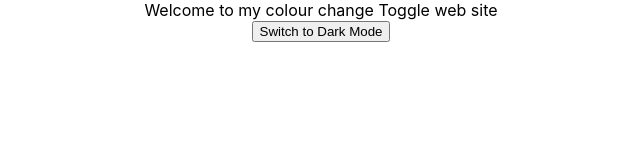
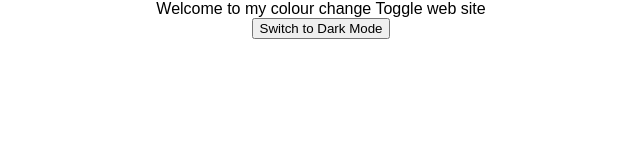
Before and after one commit to M-Saleh-N/light-dark-mode-toggle, a React (Create React App) app: page / in a window 1280 px wide. Shown: the top 160 px of the page, without its empty margins (319-959 px from the left). Built offline with nearby package versions, Linux system fonts and the light colour scheme.

Commit message:
styling the body

```diff
--- a/src/components/toggle.css
+++ b/src/components/toggle.css
@@ -0,0 +1,4 @@
+body {
+    margin: 0;
+    font-family: Arial, sans-serif;
+}
```
